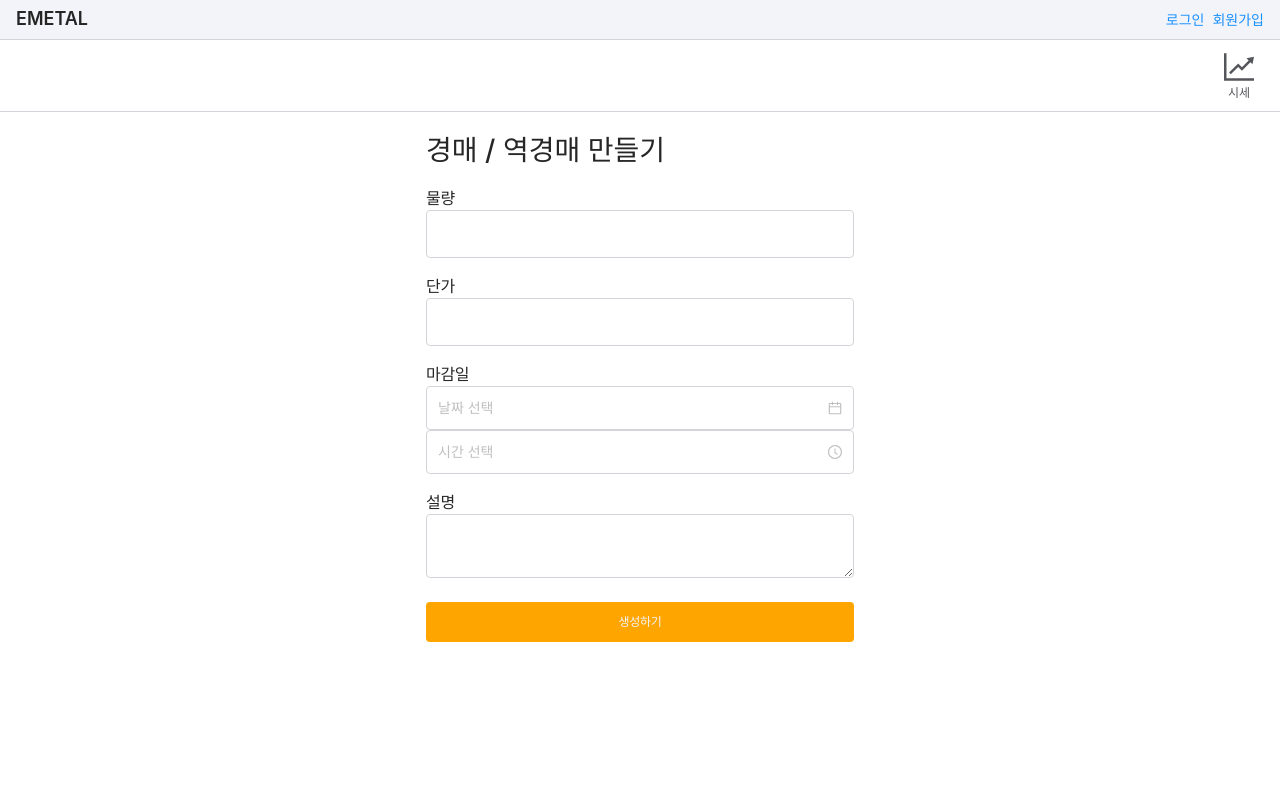
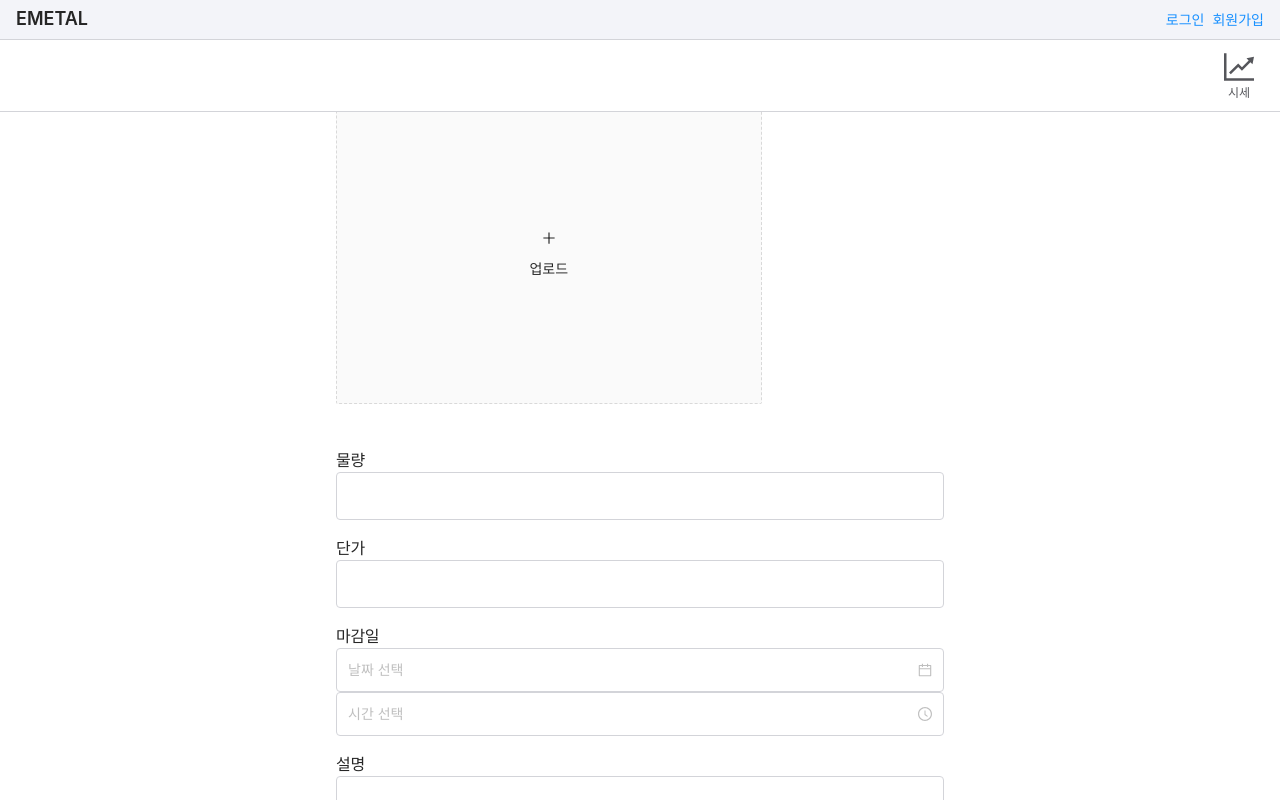
Before and after one commit to Jongyeol91/auction, a Next.js app: page /add/addInfo in a window 1280 px wide. Built offline with nearby package versions, Linux system fonts and the light colour scheme; no server answers.

Commit message:
feat: image upload

```diff
--- a/components/add/AddTemplate.tsx
+++ b/components/add/AddTemplate.tsx
@@ -1,3 +1,4 @@
+import { colors } from '@/lib/colors';
 import { media } from '@/lib/media';
 import { UseFormHandleSubmit, FieldValues } from 'react-hook-form';
 import styled from 'styled-components';
@@ -24,10 +25,25 @@ const StyledForm = styled.form`
   display: flex;
   flex-direction: column;
   padding: 16px;
+  height: 100%;
   ${media.mobile} {
+    flex: 1;
     justify-content: center;
     width: 460px;
     align-self: center;
+  }
+  ${media.desktop} {
+    flex: 1;
+    justify-content: center;
+    width: 640px;
+    align-self: center;
+  }
+  h3 {
+    color: ${colors.gray5};
+    line-height: 1.5;
+    font-size: 18px;
+    margin-top: 0;
+    margin-bottom: 16px;
   }
 `;
 
@@ -38,6 +54,10 @@ const Content = styled.main`
   display: flex;
   flex-direction: column;
   margin-bottom: 8px;
+  ${media.mobile} {
+    flex: initial;
+    padding-bottom: 24px;
+  }
 `;
 
 export default AddTemplate;
--- /dev/null
+++ b/components/common/Field.tsx
@@ -0,0 +1,110 @@
+//
+// Copyright 2021 Lemonade
+//
+
+import React, { useState } from 'react';
+import _ from 'lodash';
+
+import ThumbnailUploadField from '@/components/common/ThumbnailUploadField';
+import styled, { css } from 'styled-components';
+import { colors } from '@/lib/colors';
+
+const Field = ({
+  label,
+  fileName,
+  name,
+  type,
+  control,
+  errors,
+  errorMessage,
+  required = false,
+  placeholder,
+  defaultValue = null,
+  ...leftProps
+}) => {
+  const [focused, setFocused] = useState(false);
+
+  const onFocus = () => {
+    setFocused(true);
+  };
+
+  const onBlur = () => {
+    setFocused(false);
+  };
+  let ReturnField = ThumbnailUploadField;
+
+  switch (type) {
+    case 'imageUpload':
+      ReturnField = ThumbnailUploadField;
+      break;
+  }
+
+  const getInputType = (type) => {
+    switch (type) {
+      case 'hidden':
+        return { type: 'hidden' };
+      default:
+        return {};
+    }
+  };
+
+  const error = _.get(errors, name);
+
+  const getErrorMessage = () => {
+    // 에러메시지가 입력 된 경우 에러메시지로 반환
+    if (errorMessage) {
+      return errorMessage;
+    }
+
+    // 에러내에 에러메시지가 있을 경우 에러메시지로 반환
+    if (error?.message) {
+      return error.message;
+    }
+
+    // 에러 메시지 및 에러안에 메시지가 지정이 안되어있을 경우 기본 메시지 입력
+    const errorType = error?.type;
+    let defaultErrorMessage;
+
+    switch (errorType) {
+      case 'required': {
+        defaultErrorMessage = '필수항목';
+        break;
+      }
+    }
+
+    return defaultErrorMessage;
+  };
+
+  return (
+    <>
+      <Label focused={focused}>{label}</Label>
+      <ReturnField
+        fileName={fileName}
+        name={name}
+        control={control}
+        required={required}
+        error={error}
+        errorMessage={getErrorMessage()}
+        placeholder={placeholder}
+        defaultValue={defaultValue}
+        onFocus={onFocus}
+        onBlur={onBlur}
+        {...leftProps}
+        {...getInputType(type)}
+      />
+    </>
+  );
+};
+
+const Label = styled.label<{ focused: boolean }>`
+  line-height: 1.5;
+  font-size: 16px;
+  letter-spacing: -0.3px;
+  ${(props) =>
+    props.focused &&
+    css`
+      color: ${colors.primary};
+    `}
+`;
+
+export default Field;
--- /dev/null
+++ b/components/common/ThumbnailUploadField.tsx
@@ -0,0 +1,152 @@
+import React, { useState } from 'react';
+import styled from 'styled-components';
+import Wrapper from './Wrapper';
+import { Upload, message } from 'antd';
+import { LoadingOutlined, PlusOutlined } from '@ant-design/icons';
+import { Controller } from 'react-hook-form';
+import { RcFile, UploadChangeParam, UploadFile, UploadProps } from 'antd/lib/upload';
+import { media } from '@/lib/media';
+
+/**
+ *
+ * @param name
+ * @param fileName
+ * @param label
+ * @param methods
+ * @param required
+ * @param width
+ * @param height
+ * @returns {JSX.Element}
+ * @constructor
+ */
+const ThumbnailUploadField = ({
+  fileName,
+  disabled,
+  deleteFile,
+  deletable = false,
+  methods,
+  required = false,
+  width = '70%',
+  height = '300px',
+}) => {
+  const rules = { required: required };
+  const { control, setValue } = methods;
+  const [url, setUrl] = useState('');
+  const [loading, setLoading] = useState(false);
+  const [imageUrl, setImageUrl] = useState<string>();
+
+  const beforeUpload = (file: RcFile) => {
+    const isJpgOrPng = file.type === 'image/jpeg' || file.type === 'image/png';
+    if (!isJpgOrPng) {
+      message.error('jpeg 혹은 png 형식의 파일을 올려주세요.');
+    }
+    const isLt2M = file.size / 1024 / 1024 < 2;
+    if (!isLt2M) {
+      message.error('파일 크기가 2MB를 초과화였습니다.');
+    }
+    return isJpgOrPng && isLt2M;
+  };
+
+  const getBase64 = (img: RcFile, callback: (url: string) => void) => {
+    setValue(fileName, img); // hook form v7 point!
+
+    const reader = new FileReader();
+    reader.addEventListener('load', () => callback(reader.result as string));
+    reader.readAsDataURL(img);
+  };
+
+  const handleChange: UploadProps['onChange'] = (info: UploadChangeParam<UploadFile>) => {
+    if (info.file.status === 'uploading') {
+      setLoading(true);
+      return;
+    }
+    if (info.file.status === 'done') {
+      // Get this url from response in real world.
+      getBase64(info.file.originFileObj as RcFile, (url) => {
+        setLoading(false);
+        setImageUrl(url);
+      });
+    }
+  };
+
+  const onDeleteButtonClick = () => {
+    if (url && deleteFile) {
+      deleteFile();
+    }
+    setValue(fileName, null);
+    setUrl(null);
+  };
+
+  const uploadButton = (
+    <div>
+      {loading ? <LoadingOutlined /> : <PlusOutlined />}
+      <div style={{ marginTop: 8 }}>업로드</div>
+    </div>
+  );
+
+  return (
+    <Wrapper>
+      <Controller
+        name={fileName}
+        className="avatar-uploader"
+        control={control}
+        rules={rules}
+        render={({ ...field }) => {
+          return (
+            <StyledUpload
+              accept="image/*"
+              width={width}
+              height={height}
+              listType="picture-card"
+              beforeUpload={beforeUpload}
+              onChange={handleChange}
+              showUploadList={false}
+              disabled={disabled}
+              {...field}
+            >
+              {imageUrl ? (
+                <StyledImg src={imageUrl} alt="avatar" style={{ width: '100%' }} />
+              ) : (
+                uploadButton
+              )}
+            </StyledUpload>
+          );
+        }}
+      />
+      {deletable && url ? <DeleteButton onClick={onDeleteButtonClick} /> : null}
+    </Wrapper>
+  );
+};
+
+const StyledUpload = styled(Upload)`
+  display: 'inline-block';
+  min-height: 36px;
+  width: 100%;
+
+  & > .ant-upload {
+    width: ${(props) => props.width};
+    height: ${(props) => props.height};
+  }
+`;
+
+const StyledImg = styled.img`
+  width: 100%;
+  aspect-ratio: 288/192;
+  object-fit: cover;
+  border-radius: 12px;
+  box-shadow: 0 0 2px rgba(0, 0, 0, 0.125);
+  display: block;
+  ${media.tablet} {
+    aspect-ratio: 288/192;
+  }
+`;
+
+const DeleteButtonWrapper = styled.div`
+  display: flex;
+  justify-content: flex-end;
+  & > button {
+    border: none;
+  }
+`;
+
+export default ThumbnailUploadField;
--- a/components/templates/BasicTemplate.tsx
+++ b/components/templates/BasicTemplate.tsx
@@ -3,6 +3,7 @@ import MobileHeader from '../base/MobileHeader';
 import FullHeightPage from '../common/FullHeightPage';
 import HeaderBackButton from '../base/HeaderBackButton';
 import { useGoBack } from '@/hooks/useGoBack';
+import TopHeader from '../base/TopHeader';
 
 interface Props {
   children?: React.ReactNode;
@@ -15,6 +16,7 @@ function BasicTemplete({ children, title, hasBackButton, headerRight }: Props) {
   const goBack = useGoBack();
   return (
     <FullHeightPage>
+      <TopHeader />
       <MobileHeader
         title={title}
         headerLeft={hasBackButton ? <HeaderBackButton onClick={goBack} /> : undefined}
--- a/lib/api/types.ts
+++ b/lib/api/types.ts
@@ -59,6 +59,12 @@ export interface AuctionItem {
   price: number;
 }
 
+export interface AuctionItemParam {
+  metalOptionId: number;
+  amount: number;
+  price: number;
+}
+
 export interface HostUser {
   createdAt: number;
   updatedAt: number;
--- a/package.json
+++ b/package.json
@@ -9,6 +9,7 @@
     "lint": "next lint"
   },
   "dependencies": {
+    "@ant-design/icons": "^4.7.0",
     "@tanstack/react-query": "^4.12.0",
     "@tanstack/react-query-devtools": "^4.14.3",
     "@types/axios": "^0.14.0",
@@ -21,6 +22,7 @@
     "framer-motion": "^7.6.5",
     "jotai": "^1.8.5",
     "jsonwebtoken": "^8.5.1",
+    "lodash": "^4.17.21",
     "moment": "^2.29.4",
     "next": "12.2.5",
     "react": "18.2.0",
@@ -35,6 +37,7 @@
   "devDependencies": {
     "@svgr/webpack": "^6.3.1",
     "@types/jsonwebtoken": "^8.5.9",
+    "@types/lodash": "^4.14.188",
     "@types/node": "18.7.14",
     "@types/react": "18.0.18",
     "@types/react-dom": "18.0.6",
--- a/pages/add/addInfo.tsx
+++ b/pages/add/addInfo.tsx
@@ -3,34 +3,73 @@ import LabelInput from '@/components/common/LabelInput';
 import TabTamplete from '@/components/templates/TabTemplate';
 import { Controller, FieldValues, SubmitHandler, useForm } from 'react-hook-form';
 import styled from 'styled-components';
-import { useAtom } from 'jotai';
-import LabelDatePicker from '@/components/common/LabelDatePicker';
+import { atom, useAtom } from 'jotai';
 import LabelTextArea from '@/components/common/LableTextArea';
-import { auctionsAtom } from '.';
-import dayjs from 'dayjs';
 import { useCreateAuction } from '@/hooks/auctions';
-import { useQueryClient } from '@tanstack/react-query';
+import { useMutation, useQueryClient } from '@tanstack/react-query';
 import { useRouter } from 'next/router';
 import Swal from 'sweetalert2';
 import { AUCTION_TYPE } from '@/lib/constants';
+import { useEffect } from 'react';
+import { userAtom } from '@/store';
+import { checkIsLoggedIn } from '@/lib/protectedRotue';
+import { createAuctiomImage } from '@/lib/api/auctions';
+import Field from '@/components/common/Field';
+import LabelDatePicker from '@/components/common/LabelDatePicker';
+import dayjs from 'dayjs';
+import { AuctionItemParam } from '@/lib/api/types';
+import { firstAuctionFormAtom } from '@/pages/add/index';
+
+interface SecondFormParams {
+  auctionItem: AuctionItemParam;
+  endTime: string;
+  price: number;
+  description?: string;
+  auctionImageFile: File;
+}
+
+interface SecondFormSubmitData {
+  amount: number;
+  price: number;
+  metalOptionId: number;
+  endTime: string;
+  description?: string;
+  auctionImageFile: File;
+}
+
+const secondAuctionFormAtom = atom<SecondFormParams | null>(null);
 
 function Add() {
+  const [firstAuctionFormData, setFirstAuctionFormData] = useAtom(firstAuctionFormAtom);
+  const [secondAuctionFormData, setSecondAuctionFormData] = useAtom(secondAuctionFormAtom);
+  const [, setUser] = useAtom(userAtom);
+
+  const router = useRouter();
+  const queryClient = useQueryClient();
+
+  const getUser = async () => {
+    const user = await checkIsLoggedIn();
+    setUser(user);
+  };
+
+  useEffect(() => {
+    getUser();
+  }, []);
+
+  const methods = useForm();
   const {
+    control,
     register,
     handleSubmit,
-    control,
     formState: { errors },
-  } = useForm();
-  const router = useRouter();
-  const queryClient = useQueryClient();
-  const [auctions, setAuctions] = useAtom(auctionsAtom);
+  } = methods;
 
-  const { mutate } = useCreateAuction({
-    onSuccess: () => {
+  const { mutate: mutateCreateAuction } = useCreateAuction({
+    onSuccess: async () => {
       queryClient.invalidateQueries(['auctions']);
       Swal.fire(
         '생성 성공!',
-        `${AUCTION_TYPE[auctions.auctionType]}매가 생성되었습니다.`,
+        `${AUCTION_TYPE[firstAuctionFormData.auctionType]}가 생성되었습니다.`,
         'success',
       );
       router.replace('/');
@@ -40,22 +79,45 @@ function Add() {
     },
   });
 
-  const onSubmit: SubmitHandler<FieldValues> = (data) => {
-    setAuctions((prev) => ({ ...prev, ...data }));
+  const { mutate: mutateImage } = useMutation(createAuctiomImage, {
+    onSuccess: async ({ imageUrl }: { imageUrl: string }) => {
+      console.log('s3 이미지 등록 완료: ', imageUrl);
+    },
+    onError: (e: any) => {
+      Swal.fire('이미지 업로드 실패', e.response.data.message, 'error');
+    },
+  });
+
+  const onSubmit: SubmitHandler<FieldValues> = (data: SecondFormSubmitData) => {
     const auctionItem = {
       amount: data.amount,
       price: data.price,
-      metalOptionId: auctions.metalOption,
+      metalOptionId: firstAuctionFormData?.metalOptionId,
     };
-    const reqBody = {
-      auctionImageUrl: auctions.auctionImageUrl,
-      auctionType: auctions.auctionType,
+    const currentPageAuctionFormData = {
+      auctionItem,
       endTime: dayjs(data.endTime).format('YYYY-MM-DD HH:mm:ss'),
-      auctionItem,
       description: data.description,
     };
+    setSecondAuctionFormData(currentPageAuctionFormData);
 
-    mutate(reqBody);
+    const auctionImageFile = data.auctionImageFile;
+    mutateImage(auctionImageFile, {
+      onSuccess: ({ imageUrl }) => {
+        setFirstAuctionFormData({
+          auctionType: 'NORMAL',
+          metal: '',
+          metalOptionId: null,
+        });
+        mutateCreateAuction({
+          auctionType: firstAuctionFormData?.auctionType,
+          endTime: dayjs(data.endTime).format('YYYY-MM-DD HH:mm:ss'),
+          auctionItem,
+          description: data.description,
+          auctionImageUrl: imageUrl,
+        });
+      },
+    });
   };
 
   return (
@@ -67,23 +129,37 @@ function Add() {
         onSubmit={onSubmit}
       >
         <Group>
+          {/* <LabelInput
+            label="이미지"
+            type="file"
+            accept=".jpg,.jpeg,.png"
+            errorMessage={errors.metalOption?.message?.toString()}
+            {...register('auctionImageUrl', { required: '필수 입력' })}
+          /> */}
+          <Field
+            label="이미지"
+            name="auctionImageUrl"
+            fileName="auctionImageFile"
+            methods={methods}
+            type="imageUpload"
+          />
           <LabelInput
             label="물량"
             type="number"
-            defaultValue={auctions.amount}
+            defaultValue={secondAuctionFormData?.auctionItem.amount}
             errorMessage={errors.amount?.message?.toString()}
             {...register('amount', { valueAsNumber: true, required: '필수 입력' })}
           />
           <LabelInput
             label="단가"
             type="number"
-            defaultValue={auctions.price}
+            defaultValue={secondAuctionFormData?.auctionItem.price}
             errorMessage={errors.price?.message?.toString()}
             {...register('price', { valueAsNumber: true, required: '필수 입력' })}
           />
           <Controller
             name="endTime"
-            defaultValue={auctions.endTime}
+            defaultValue={secondAuctionFormData?.endTime}
             control={control}
             rules={{ required: '필수 입력' }}
             render={({ field }) => (
@@ -96,7 +172,7 @@ function Add() {
           />
           <StyledLabelTextArea
             label="설명"
-            defaultValue={auctions.descriptions}
+            defaultValue={secondAuctionFormData?.description}
             {...register('description')}
           />
         </Group>
@@ -104,7 +180,6 @@ function Add() {
     </TabTamplete>
   );
 }
-
 const Group = styled.div`
   display: flex;
   flex-direction: column;
```
Also changed, not shown: lib/api/auctions.ts (+13 -0 lines), pages/add/index.tsx (+32 -17 lines), 1 other file (tests, documents, lock files or other folders).
